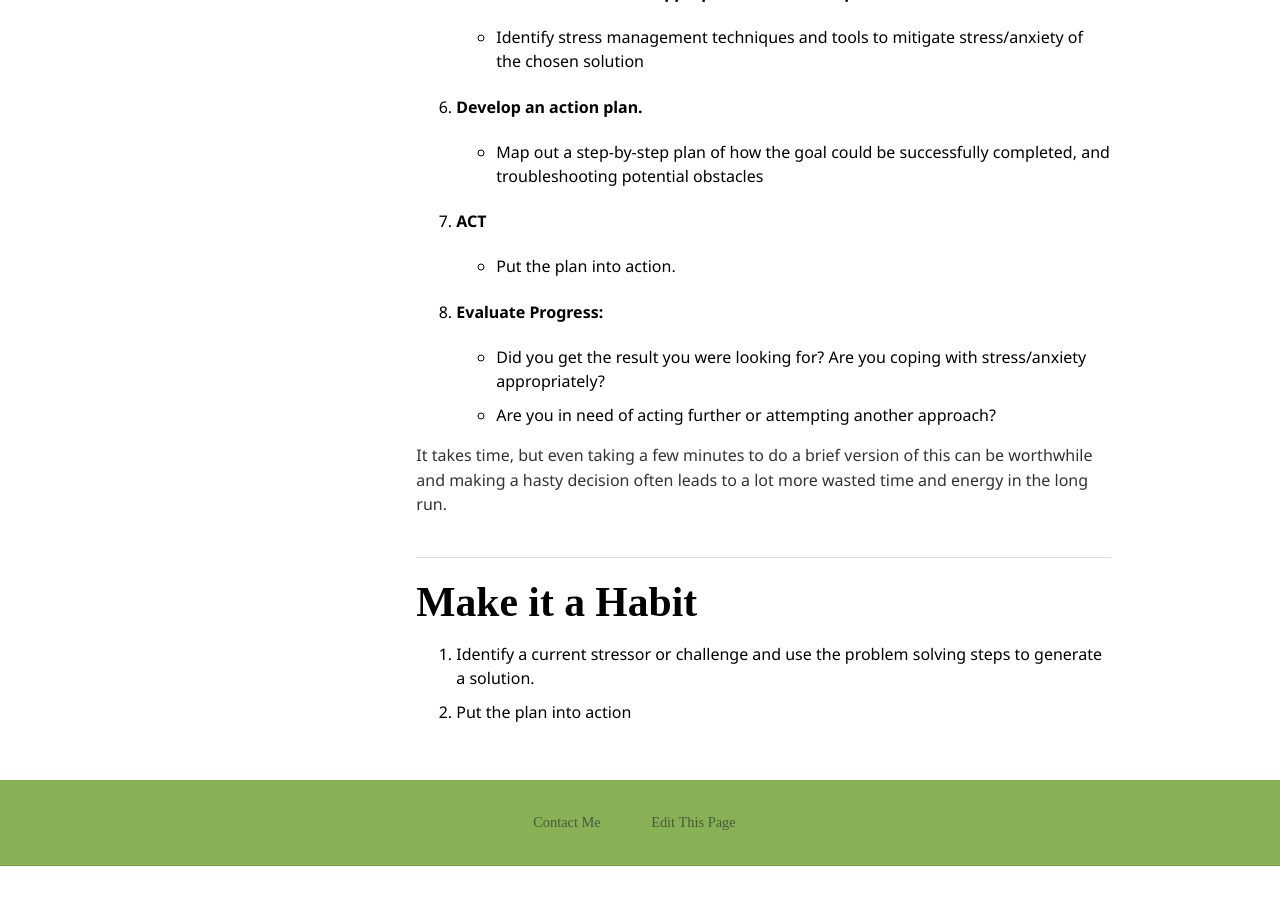
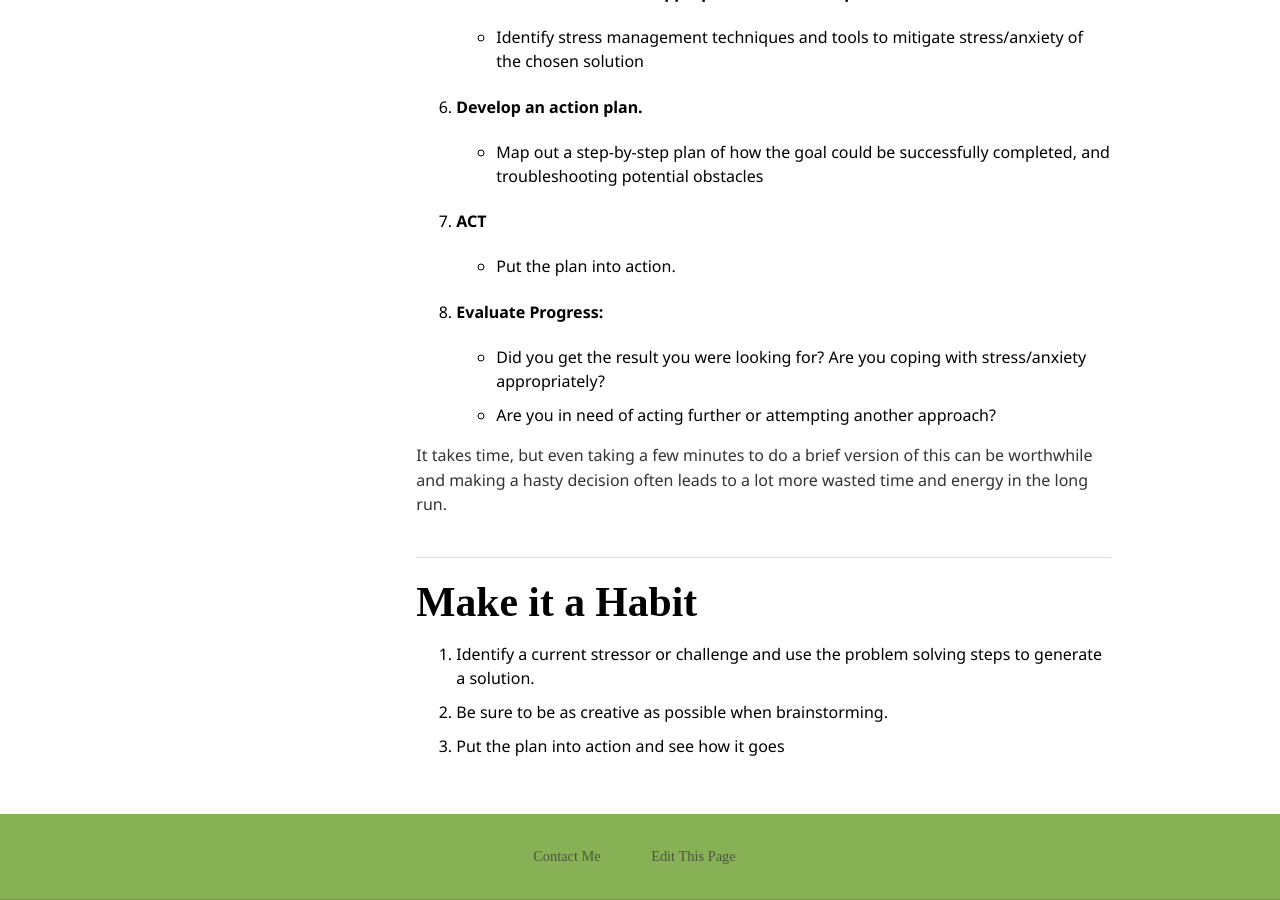
Before and after one commit to mtorres253/mtorres253.github.io, a Jekyll site: the page built from chapt-5/index.md, in a window 1280 px wide and 900 px high, scrolled down 1776 px. Built offline with Jekyll 4.4.1, drawn with Linux system fonts in a browser that asks for light colours; nearby versions of some CDN libraries; some web fonts are replaced; comment, search, counter and statistics services are not loaded; before the commit the page ends 2642 px from its top, so only the background shows below that.

Commit message:
Update index.md

```diff
--- a/chapt-5/index.md
+++ b/chapt-5/index.md
@@ -58,4 +58,5 @@ It takes time, but even taking a few minutes to do a brief version of this can b
 <hr/>
 # Make it a Habit
 1. Identify a current stressor or challenge and use the problem solving steps to generate a solution.
-2. Put the plan into action
+2. Be sure to be as creative as possible when brainstorming.
+3. Put the plan into action and see how it goes
```
